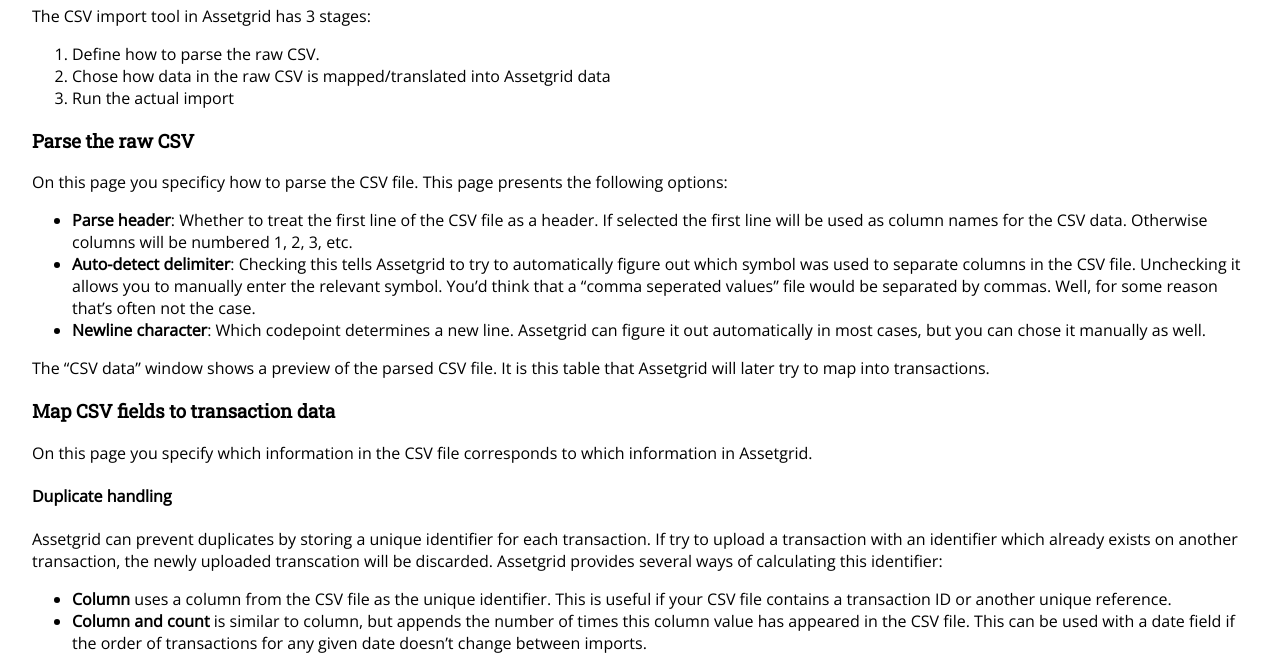
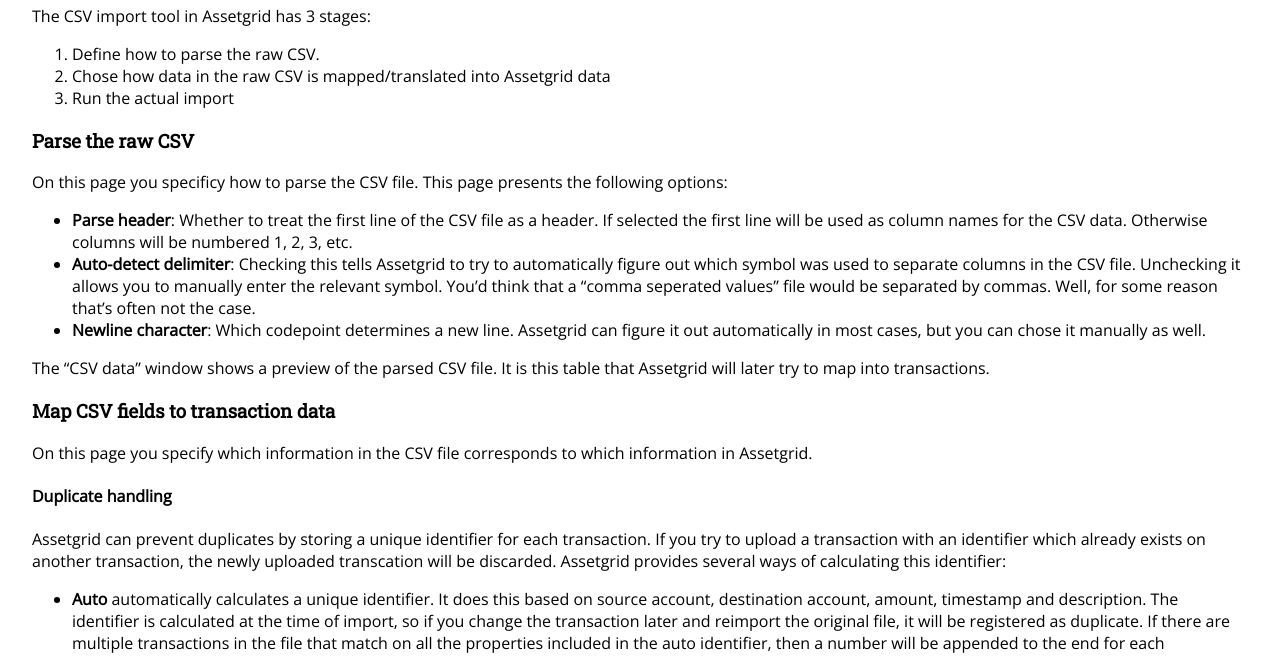
Before and after one commit to assetgrid/website, an Astro site: page /reference in a window 1280 px wide. Shown: the part 296-952 px from the top of the page. Built offline with nearby package versions, Linux system fonts and the light colour scheme; Astro itself is replaced by a stand-in of ours.

Commit message:
Update documentation regarding duplicate handling

```diff
--- a/src/pages/reference.md
+++ b/src/pages/reference.md
@@ -25,11 +25,10 @@
 On this page you specify which information in the CSV file corresponds to which information in Assetgrid.
 
 #### Duplicate handling
-Assetgrid can prevent duplicates by storing a unique identifier for each transaction. If try to upload a transaction with an identifier which already exists on another transaction, the newly uploaded transcation will be discarded. Assetgrid provides several ways of calculating this identifier:
+Assetgrid can prevent duplicates by storing a unique identifier for each transaction. If you try to upload a transaction with an identifier which already exists on another transaction, the newly uploaded transcation will be discarded. Assetgrid provides several ways of calculating this identifier:
 
-* **Column** uses a column from the CSV file as the unique identifier. This is useful if your CSV file contains a transaction ID or another unique reference.
-* **Column and count** is similar to column, but appends the number of times this column value has appeared in the CSV file. This can be used with a date field if the order of transactions for any given date doesn't change between imports.
-* **Row number** is simply the line number in the CSV file. This can be used if you always upload a file containing all transactions in the same order.
+* **Auto** automatically calculates a unique identifier. It does this based on source account, destination account, amount, timestamp and description. The identifier is calculated at the time of import, so if you change the transaction later and reimport the original file, it will be registered as duplicate. If there are multiple transactions in the file that match on all the properties included in the auto identifier, then a number will be appended to the end for each occurence. This will correctly identify transactions as long as you always import all transactions for a given timestamp.
+* **Unique ID column** uses a column from the CSV file as the unique identifier. This is useful if your CSV file contains a transaction ID or another unique reference.
 * **Ignore duplicates** will not assign a unique identfier to your transaction, and thus not prevent duplicates on future imports.
 
 #### Timestamp
```
